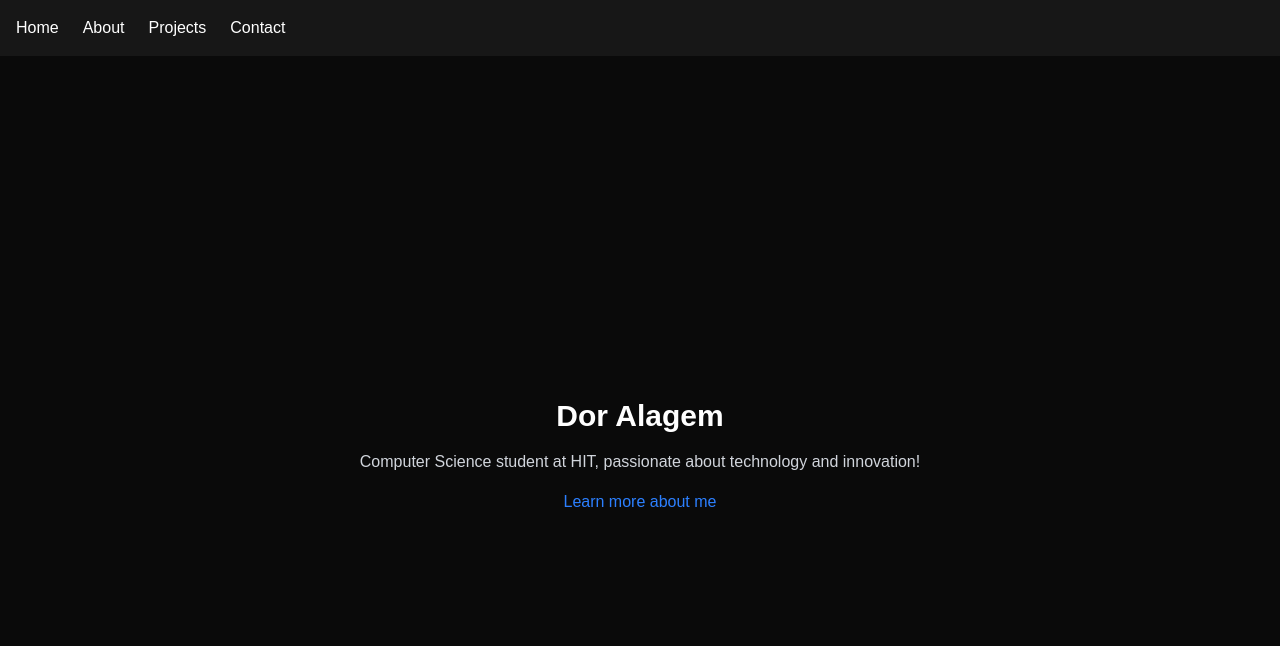
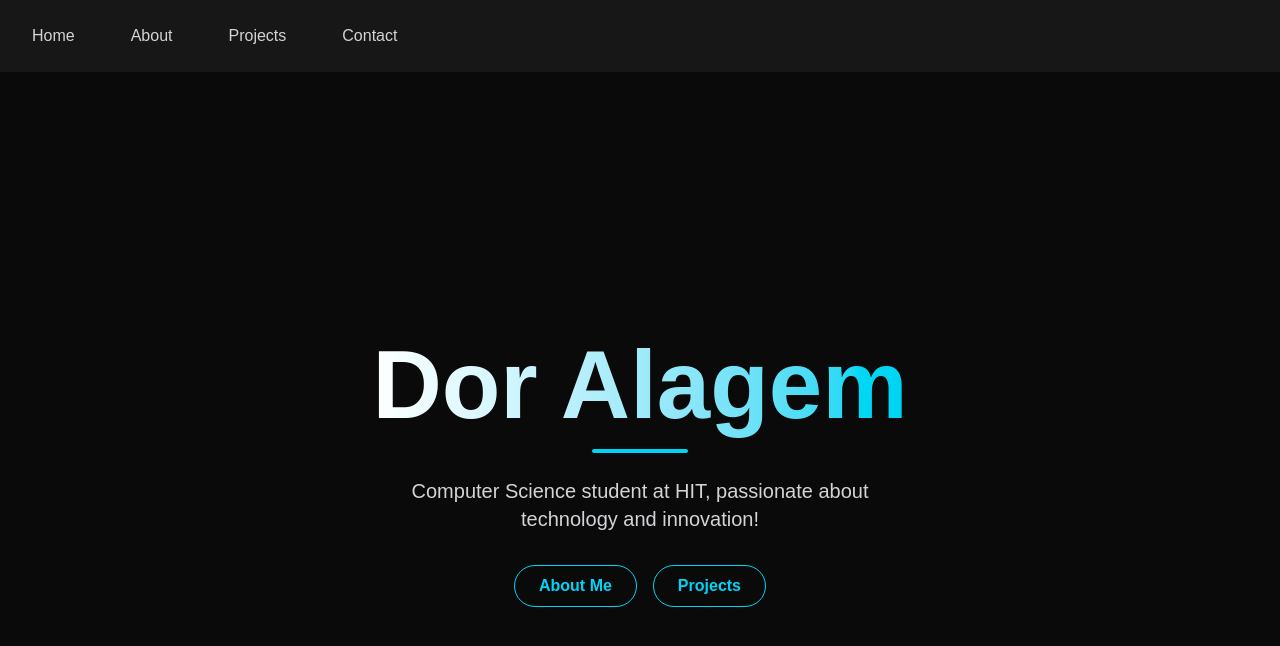
Before and after one commit to DORI2001/aidd, a Next.js app: page / in a window 1280 px wide. Shown: the top 646 px of the page. Built offline with nearby package versions, Linux system fonts and the light colour scheme.

Commit message:
refactor: clean up code across all pages

```diff
--- a/app/about/page.tsx
+++ b/app/about/page.tsx
@@ -4,5 +4,5 @@ export default function About() {
       <h1 className="text-3xl font-bold text-white">About Me</h1>
       <p className="text-gray-300">I am a Computer Science student at HIT, passionate about technology and innovation!</p>
     </main>
-  );
+        );
 }
--- /dev/null
+++ b/app/contact/page.tsx
@@ -0,0 +1,20 @@
+export default function Contact() {
+  return (
+    <main className="flex-1 min-h-screen flex flex-col items-center justify-center p-8">
+      <h1 className="text-4xl font-bold text-white">Contact</h1>
+      <div className="flex gap-6 mt-6">
+        <a href="mailto:dor3382@gmail.com" className="text-cyan-400 hover:text-cyan-300 transition-colors">Email</a>
+        <a href="https://github.com/DORI2001" className="text-cyan-400 hover:text-cyan-300 transition-colors" target="_blank">GitHub</a>
+        <a href="https://www.linkedin.com/in/dor-alagem" className="text-cyan-400 hover:text-cyan-300 transition-colors" target="_blank">LinkedIn</a>
+      </div>
+      <form action="mailto:dor3382@gmail.com" method="GET" className="flex flex-col gap-4 mt-8 w-full max-w-md">
+        <input type="text" placeholder="Your name" className="bg-neutral-800 text-white rounded-lg p-3" />
+        <input type="email" placeholder="Your email" className="bg-neutral-800 text-white rounded-lg p-3" />
+        <textarea placeholder="Your message" rows={5} className="bg-neutral-800 text-white rounded-lg p-3" />
+        <button type="submit" className="bg-cyan-400 text-black font-semibold px-6 py-3 rounded-full hover:bg-cyan-300 transition-colors">
+          Send
+        </button>
+      </form>
+    </main>
+  );
+}
--- a/app/page.tsx
+++ b/app/page.tsx
@@ -2,12 +2,22 @@ import Link from "next/link";
 
 export default function Home() {
   return (
-      <main className="flex-1 min-h-screen flex flex-col items-center justify-center gap-4 p-8">
-      <h1 className="text-3xl font-bold text-white">Dor Alagem</h1>
-      <p className="text-gray-300">Computer Science student at HIT, passionate about technology and innovation!</p>
-      <Link href="/about" className="text-blue-500 hover:text-blue-700">
-        Learn more about me
-      </Link>
+    <main className="flex-1 min-h-screen flex flex-col items-center justify-center p-8">
+      <h1 className="text-6xl md:text-8xl font-bold bg-gradient-to-r from-white to-cyan-400 bg-clip-text text-transparent pb-2">
+        Dor Alagem
+      </h1>
+      <div className="h-1 w-24 bg-cyan-400 rounded-full mt-2"></div>
+      <p className="text-lg md:text-xl text-zinc-300 mt-6 text-center max-w-lg">
+        Computer Science student at HIT, passionate about technology and innovation!
+      </p>
+      <div className="flex gap-4 mt-8">
+        <Link href="/about" className="border border-cyan-400 text-cyan-400 font-semibold px-6 py-2 rounded-full hover:bg-cyan-400 hover:text-black transition-colors">
+          About Me
+        </Link>
+        <Link href="/projects" className="border border-cyan-400 text-cyan-400 font-semibold px-6 py-2 rounded-full hover:bg-cyan-400 hover:text-black transition-colors">
+          Projects
+        </Link>
+      </div>
     </main>
   );
 }
--- a/app/projects/page.tsx
+++ b/app/projects/page.tsx
@@ -10,21 +10,26 @@ const projects = [
     description: "Implementation of the A* algorithm for path planning in robotics.",
     link: "https://github.com/DORI2001/AV-course"
   },
+  {
+  name: "portfolio website",
+  description: "My personal portfolio built with Next.js and Tailwind CSS.",
+  link: "https://github.com/DORI2001/aidd"
+  }
+
 ];
 
 export default function Projects() {
   return (
     <main className="flex-1 flex flex-col items-center justify-center gap-4 p-8">
       <h1 className="text-3xl font-bold text-white">Projects</h1>
-      <div>
+      <div className="grid grid-cols-1 md:grid-cols-2 lg:grid-cols-3 gap-6">
         {projects.map((project) => (
-           <div key={project.name} className="border border-neutral-700 rounded-lg p-6 w-80">
-
+           <div key={project.name} className="border border-neutral-700 rounded-lg p-6">
             <h2 className="text-xl font-bold text-white">{project.name}</h2>
             <p className="text-gray-300">{project.description}</p>
-            <a href={project.link} className="text-blue-400 hover:text-blue-300 text-sm" target="_blank">
+            <a href={project.link} className="text-cyan-400 hover:text-cyan-300 transition-colors" target="_blank">
   View on GitHub
-</a>
+            </a>
 
           </div>
         ))}
--- a/components/Navbar.tsx
+++ b/components/Navbar.tsx
@@ -3,16 +3,16 @@ import Link from "next/link";
 export default function Navbar() {
   return (
     <nav className="w-full bg-neutral-900 p-4 flex gap-6">
-        <Link href="/" className="text-white hover:text-gray-300">
+        <Link href="/" className="text-zinc-300 hover:text-black hover:bg-cyan-400 px-4 py-2 rounded-full transition-colors">
           Home
         </Link>
-        <Link href="/about" className="text-white hover:text-gray-300">
+        <Link href="/about" className="text-zinc-300 hover:text-black hover:bg-cyan-400 px-4 py-2 rounded-full transition-colors">
           About
         </Link>
-        <Link href="/projects" className="text-white hover:text-gray-300">
+        <Link href="/projects" className="text-zinc-300 hover:text-black hover:bg-cyan-400 px-4 py-2 rounded-full transition-colors">
           Projects
         </Link>
-        <Link href="/contact" className="text-white hover:text-gray-300">
+        <Link href="/contact" className="text-zinc-300 hover:text-black hover:bg-cyan-400 px-4 py-2 rounded-full transition-colors">
           Contact
         </Link>
     </nav>
```
